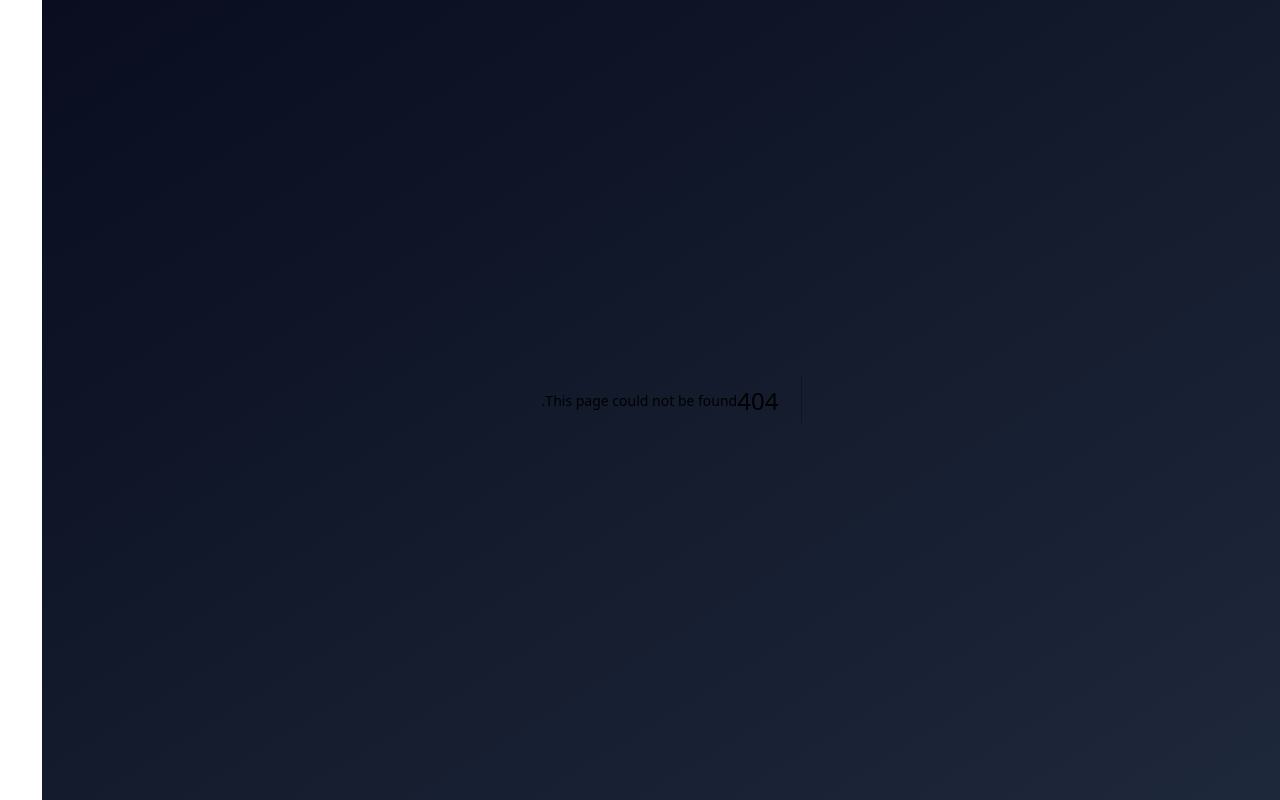
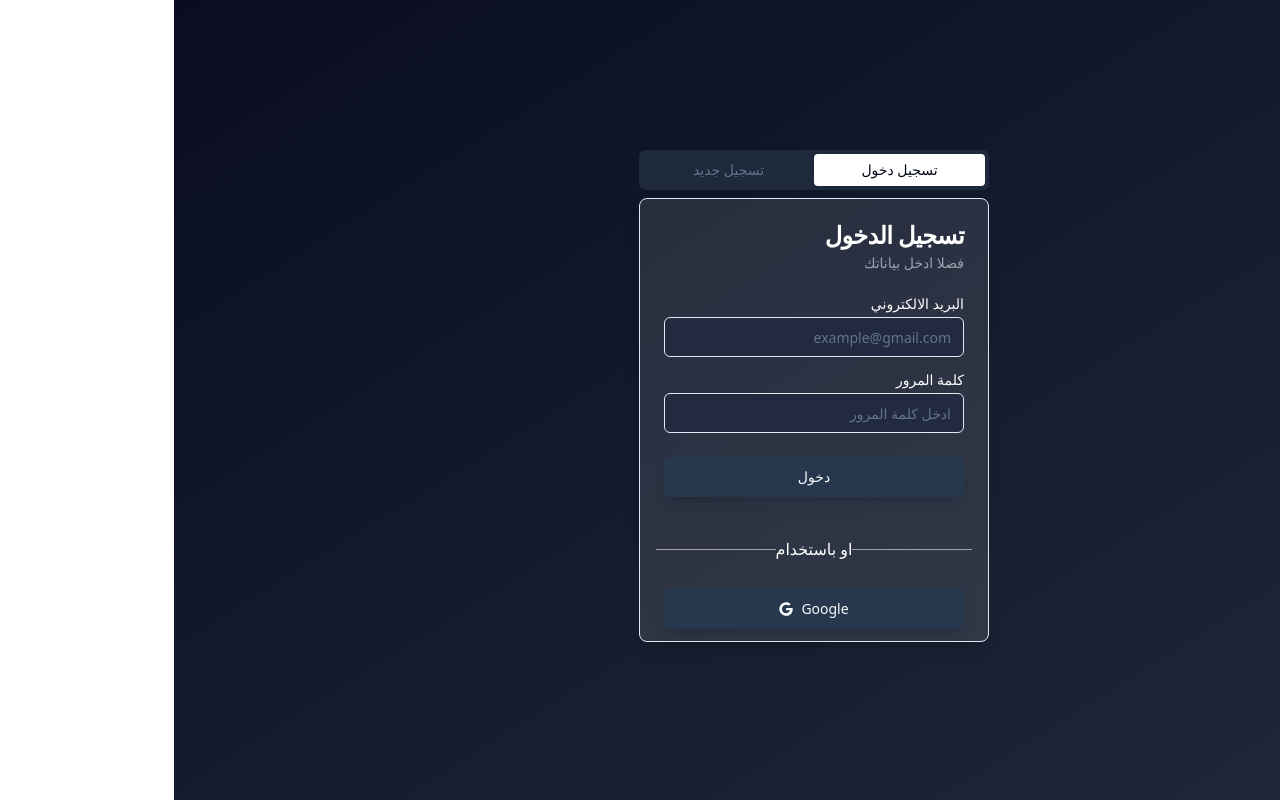
Before and after one commit to JaafarAlMuallim/SWE-363-Project, a Next.js app in the folder client/: page /login in a window 1280 px wide. Before the commit this address had no page. Built offline with nearby package versions, Linux system fonts and the light colour scheme.

Commit message:
updated navbar and login components with login page

```diff
--- a/client/app/components/Navbar.tsx
+++ b/client/app/components/Navbar.tsx
@@ -1,20 +1,20 @@
 import { buttonVariants } from "@/components/ui/button";
 import { Menu } from "lucide-react";
 import Link from "next/link";
-import React from "react"
+import React from "react";
 
 const Navbar = () => {
-    return (
-    <div className="bg-opacity-0 py-2 border-b border-s-zinc-200 fixed w-full z-10 top-0">
-            <div className="container flex items-center justify-between">
-                <Link href="/">Pitfall</Link>
-                {/* <Link className={buttonVariants()} href='/sign-in'><Menu /></Link> */}
-                <Menu />
-            </div>
-
+  return (
+    <div className="bg-opacity-0 py-2 border-b border-s-zinc-200 w-full text-white">
+      <div className="container flex items-center justify-between">
+        <Link href="/" className="text-2xl">
+          Pitfall
+        </Link>
+        {/* <Link className={buttonVariants()} href='/sign-in'><Menu /></Link> */}
+        <Menu />
+      </div>
     </div>
-    )
-
-}
+  );
+};
 
 export default Navbar;
--- /dev/null
+++ b/client/app/login/page.tsx
@@ -0,0 +1,20 @@
+import { Tabs, TabsContent, TabsList, TabsTrigger } from "@/components/ui/tabs";
+import Register from "../components/Register";
+import Login from "../components/Login";
+
+export default function Auth() {
+  return (
+    <Tabs defaultValue="login" dir="rtl" className="w-[350px]">
+      <TabsList className="grid w-full grid-cols-2 bg-secondaryDark">
+        <TabsTrigger value="login">تسجيل دخول</TabsTrigger>
+        <TabsTrigger value="register">تسجيل جديد</TabsTrigger>
+      </TabsList>
+      <TabsContent value="login" className="flex justify-center">
+        <Login />
+      </TabsContent>
+      <TabsContent value="register" className="flex justify-center">
+        <Register />
+      </TabsContent>
+    </Tabs>
+  );
+}
```
Also changed, not shown: 1 other file (tests, documents, lock files or other folders).
